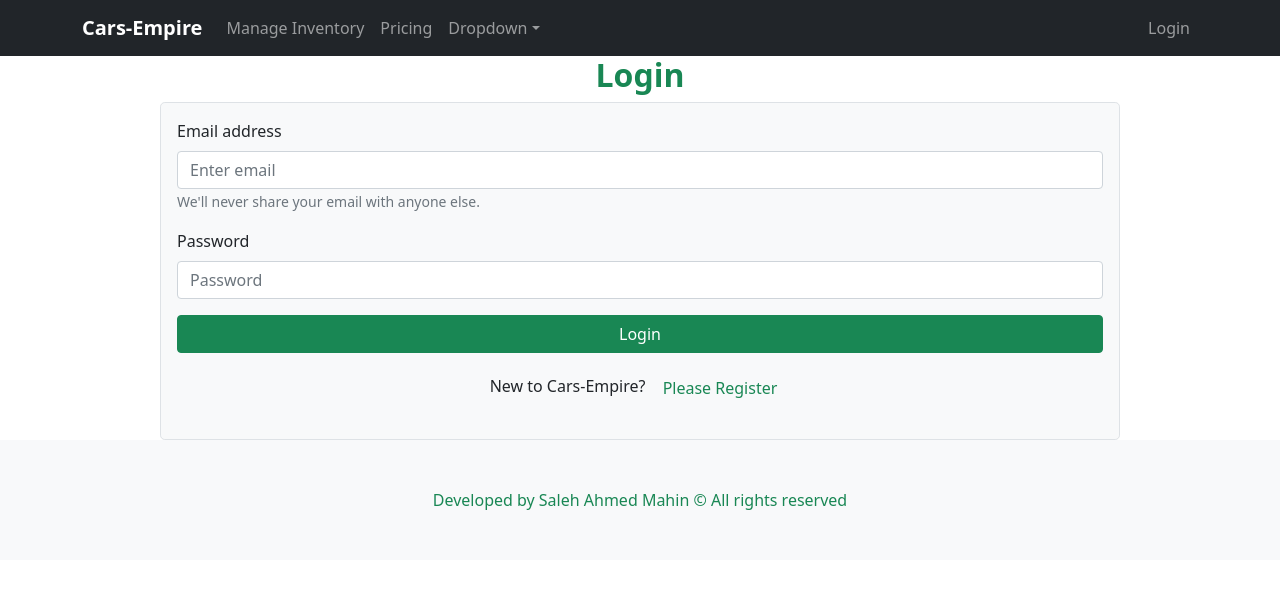
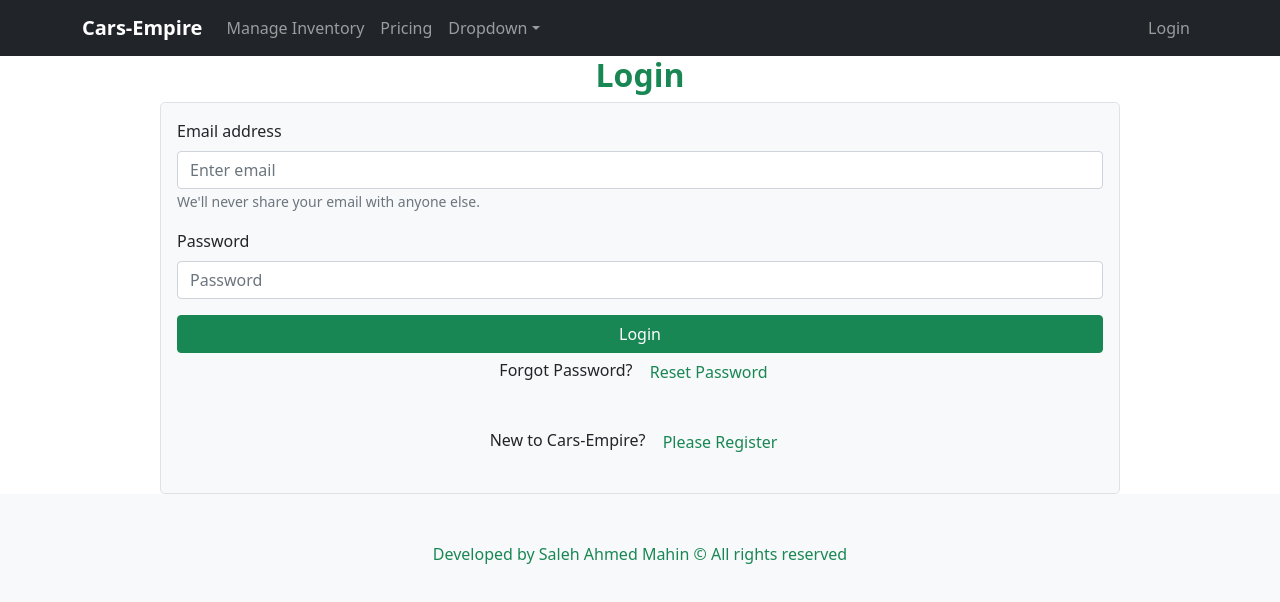
Before and after one commit to SalehAhmed19/cars-empire-client-side-repo, a React (Create React App) app: page /login in a window 1280 px wide. Shown: the top 602 px of the page. Built offline with nearby package versions, Linux system fonts and the light colour scheme; no server answers.

Commit message:
password reset implemented

```diff
--- a/src/Pages/Login/Login.jsx
+++ b/src/Pages/Login/Login.jsx
@@ -1,14 +1,20 @@
-import React, { useState } from "react";
+import React, { useRef, useState } from "react";
 import { Button, Form } from "react-bootstrap";
 import { useLocation, useNavigate } from "react-router-dom";
 import auth from "../../firebase.init";
-import { useSignInWithEmailAndPassword } from "react-firebase-hooks/auth";
+import {
+  useSignInWithEmailAndPassword,
+  useSendPasswordResetEmail,
+} from "react-firebase-hooks/auth";
+import { toast } from "react-toastify";
 
 const Login = () => {
+  const [sendPasswordResetEmail] = useSendPasswordResetEmail(auth);
   const [signInWithEmailAndPassword, user, loading, error] =
     useSignInWithEmailAndPassword(auth);
   const [email, setEmail] = useState();
   const [password, setPassword] = useState();
+  const emailRef = useRef("");
   const location = useLocation();
   const from = location.state?.from?.pathname || "/";
   const navigate = useNavigate();
@@ -26,6 +32,15 @@ const Login = () => {
   if (user) {
     navigate(from, { replace: true });
   }
+  const resetPassword = async () => {
+    const email = emailRef.current.value;
+    if (email) {
+      await sendPasswordResetEmail(email);
+      toast("Sent email");
+    } else {
+      toast("Please enter your email");
+    }
+  };
   return (
     <div>
       <h2 className="text-success fw-bold text-center">Login</h2>
@@ -33,7 +48,12 @@ const Login = () => {
         <Form onSubmit={handleSignin}>
           <Form.Group className="mb-3" controlId="formBasicEmail">
             <Form.Label>Email address</Form.Label>
-            <Form.Control name="email" type="email" placeholder="Enter email" />
+            <Form.Control
+              ref={emailRef}
+              name="email"
+              type="email"
+              placeholder="Enter email"
+            />
             <Form.Text className="text-muted">
               We'll never share your email with anyone else.
             </Form.Text>
@@ -50,6 +70,17 @@ const Login = () => {
           <Button className="w-100 d-block h-2" variant="success" type="submit">
             Login
           </Button>
+          <p className="text-center">
+            Forgot Password?{" "}
+            <span>
+              <button
+                onClick={resetPassword}
+                className="btn btn-transparent text-success"
+              >
+                Reset Password
+              </button>
+            </span>
+          </p>
         </Form>
         <p className="text-center pt-3">
           New to Cars-Empire?{" "}
```
